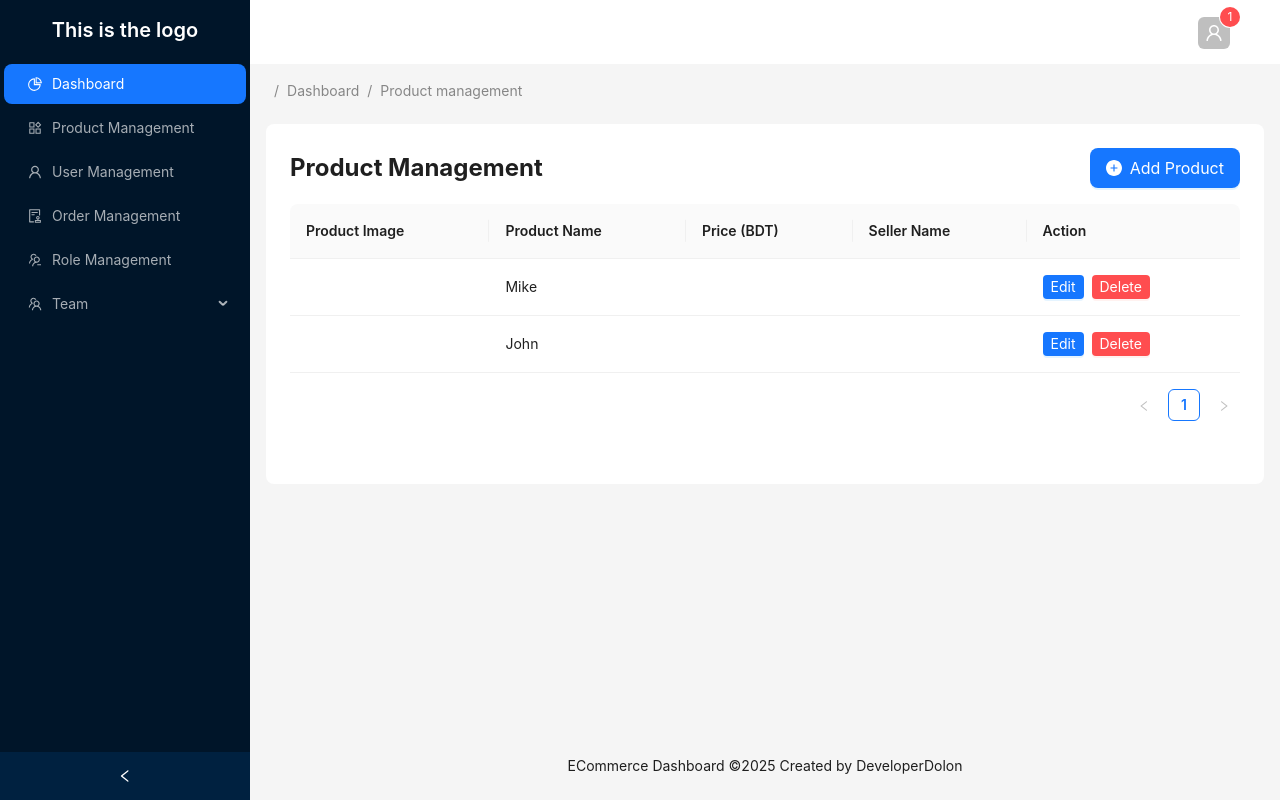
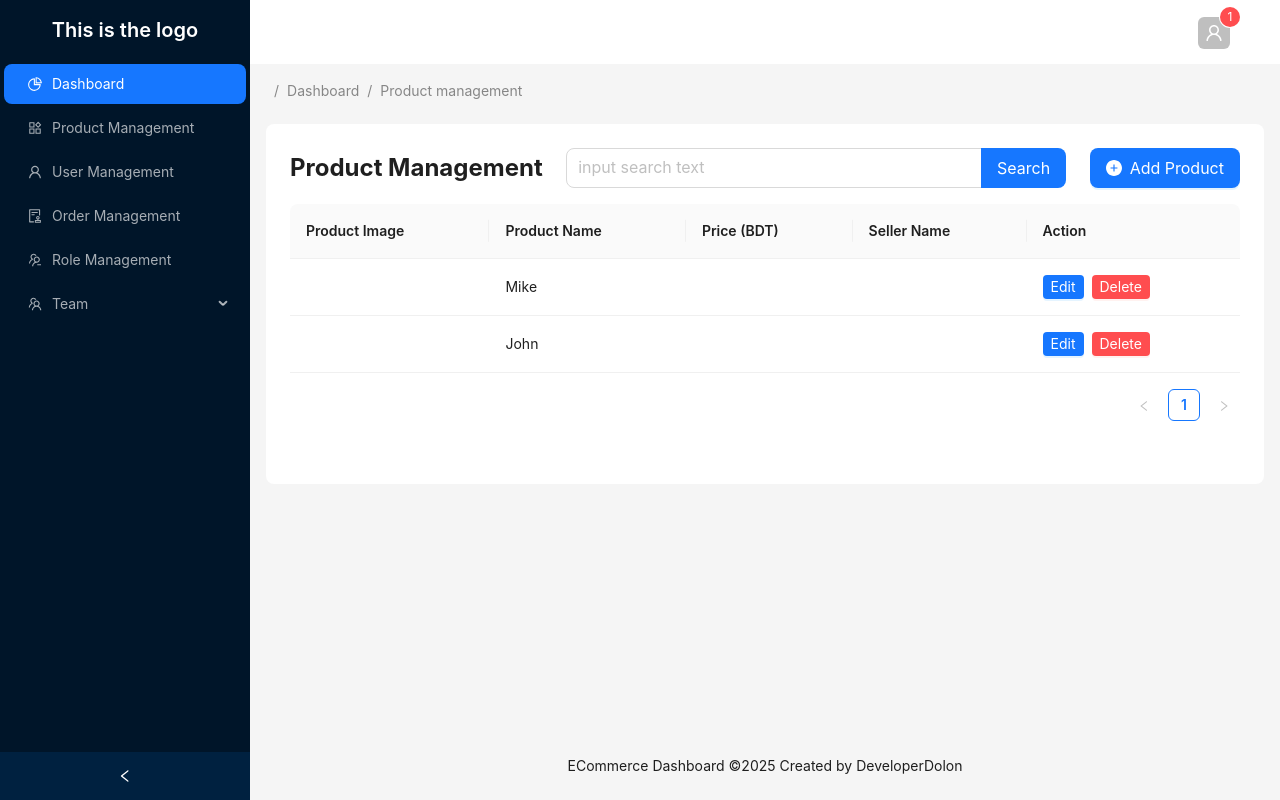
Before and after one commit to DeveloperDolon/microservice-client, a Next.js app: page /dashboard/product-management in a window 1280 px wide. Built offline with nearby package versions, Linux system fonts and the light colour scheme.

Commit message:
Product management search option added

```diff
--- a/app/_constants/dashboard_items.tsx
+++ b/app/_constants/dashboard_items.tsx
@@ -1,6 +1,5 @@
 import {
   AuditOutlined,
-  FileOutlined,
   PieChartOutlined,
   ProductOutlined,
   TeamOutlined,
--- a/app/dashboard/product-management/page.tsx
+++ b/app/dashboard/product-management/page.tsx
@@ -3,6 +3,7 @@ import React from "react";
 import { Button, Table } from "antd";
 import { PlusCircleFilled } from "@ant-design/icons";
 import Link from "next/link";
+import Search from "antd/es/input/Search";
 
 const dataSource = [
   {
@@ -43,18 +44,14 @@ const columns = [
   {
     title: "Action",
     key: "action",
-    render: (_, record) => {
+    render: (_, record: any) => {
       return (
         <div className="flex gap-2">
           <Button type="primary" size={"small"}>
-            <Link href={`/dashboard/product-management`}>
-              Edit
-            </Link>
+            <Link href={`/dashboard/product-management`}>Edit</Link>
           </Button>
           <Button type="primary" danger size={"small"}>
-            <Link href={`/dashboard/product-management`}>
-              Delete
-            </Link>
+            <Link href={`/dashboard/product-management`}>Delete</Link>
           </Button>
         </div>
       );
@@ -67,6 +64,15 @@ const page = () => {
     <div>
       <div className="flex justify-between items-center mb-4">
         <h1 className="text-2xl font-bold">Product Management</h1>
+
+        <Search
+          className="md:w-[500px] w-[300px]"
+          placeholder="input search text"
+          enterButton="Search"
+          size="large"
+          loading={false}
+        />
+
         <Button type="primary" icon={<PlusCircleFilled />} size={"large"}>
           Add Product
         </Button>
```
